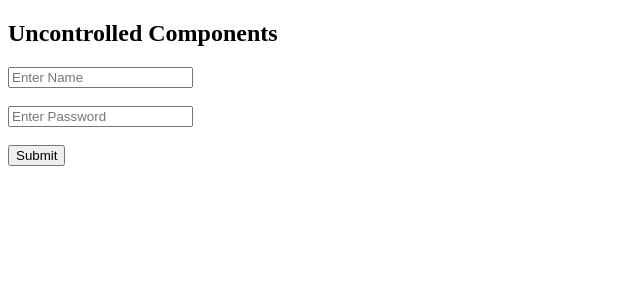
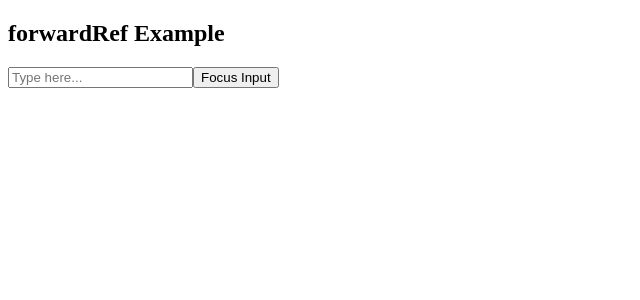
Before and after one commit to Sonukumar201995/Learn-React.js, a React (Vite) app: page / in a window 1280 px wide. Shown: the top 300 px of the page, without its empty margins (0-640 px from the left). Built offline with nearby package versions, Linux system fonts and the light colour scheme.

Commit message:
forward ref

```diff
--- a/src/App.jsx
+++ b/src/App.jsx
@@ -1,30 +1,17 @@
+import { useRef } from "react";
+import InputBox from "./InputBox";
+
 function App() {
-
-  const handleForm = (event) => {
-    event.preventDefault();
-
-    const user = document.querySelector('#user').value;
-    const pass = document.querySelector('#password').value;
-
-    console.log("Username:", user);
-    console.log("Password:", pass);
-  };
+  const inputRef = useRef();
 
   return (
     <>
-      <h2>Uncontrolled Components</h2>
+      <h2>forwardRef Example</h2>
+      <InputBox ref={inputRef} />
 
-      <form onSubmit={handleForm}>
-        <input type="text" id="user" placeholder="Enter Name" />
-        <br /><br />
-
-        <input type="password" id="password" placeholder="Enter Password" />
-        <br /><br />
-
-        <button type="submit">Submit</button>
-
-
-      </form>
+      <button onClick={() => inputRef.current.focus()}>
+        Focus Input
+      </button>
     </>
   );
 }
--- /dev/null
+++ b/src/inputBox.jsx
@@ -0,0 +1,7 @@
+import { forwardRef } from "react";
+
+const InputBox = forwardRef((props, ref) => {
+  return <input type="text" ref={ref} placeholder="Type here..." />;
+});
+
+export default InputBox;
```
